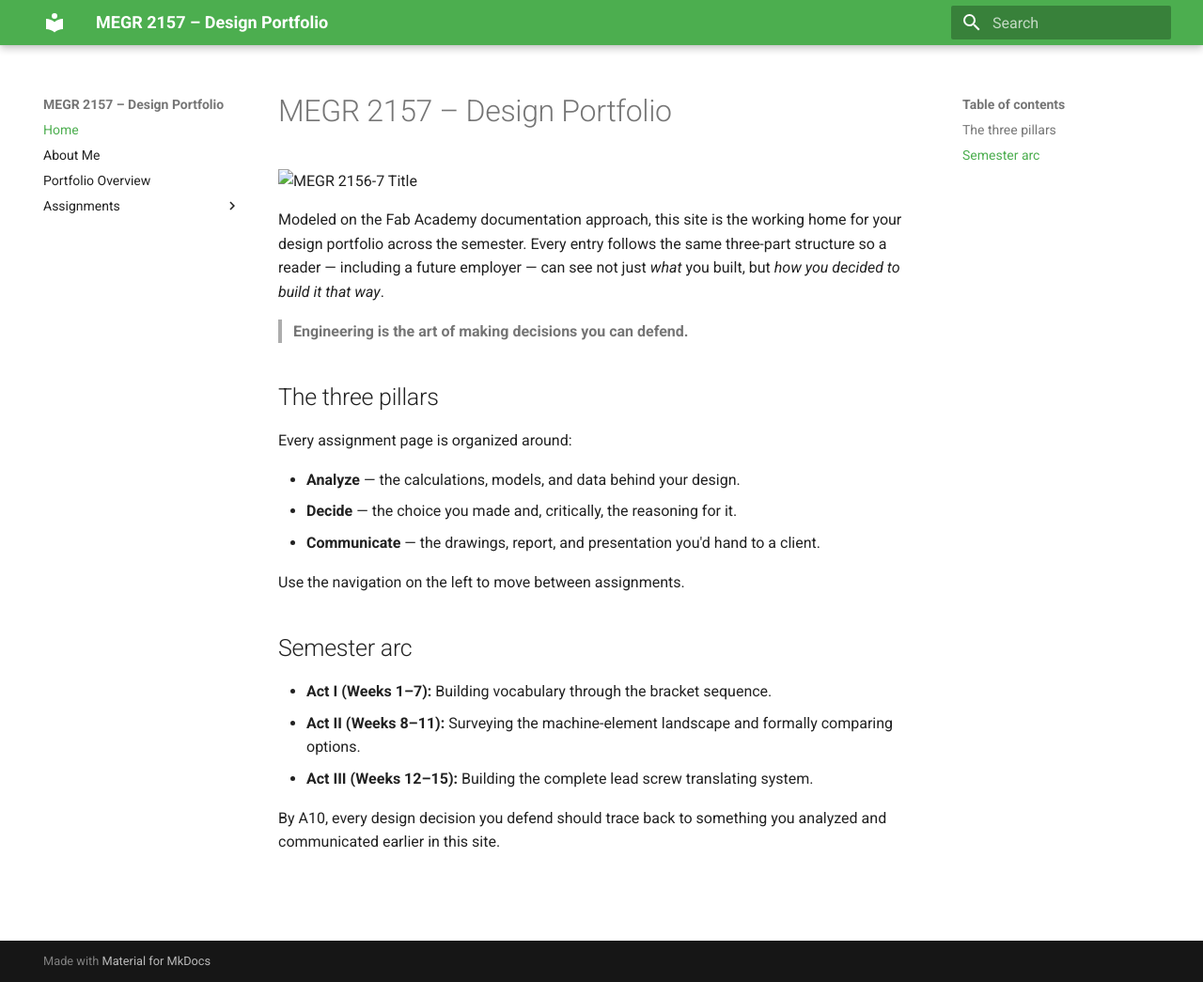
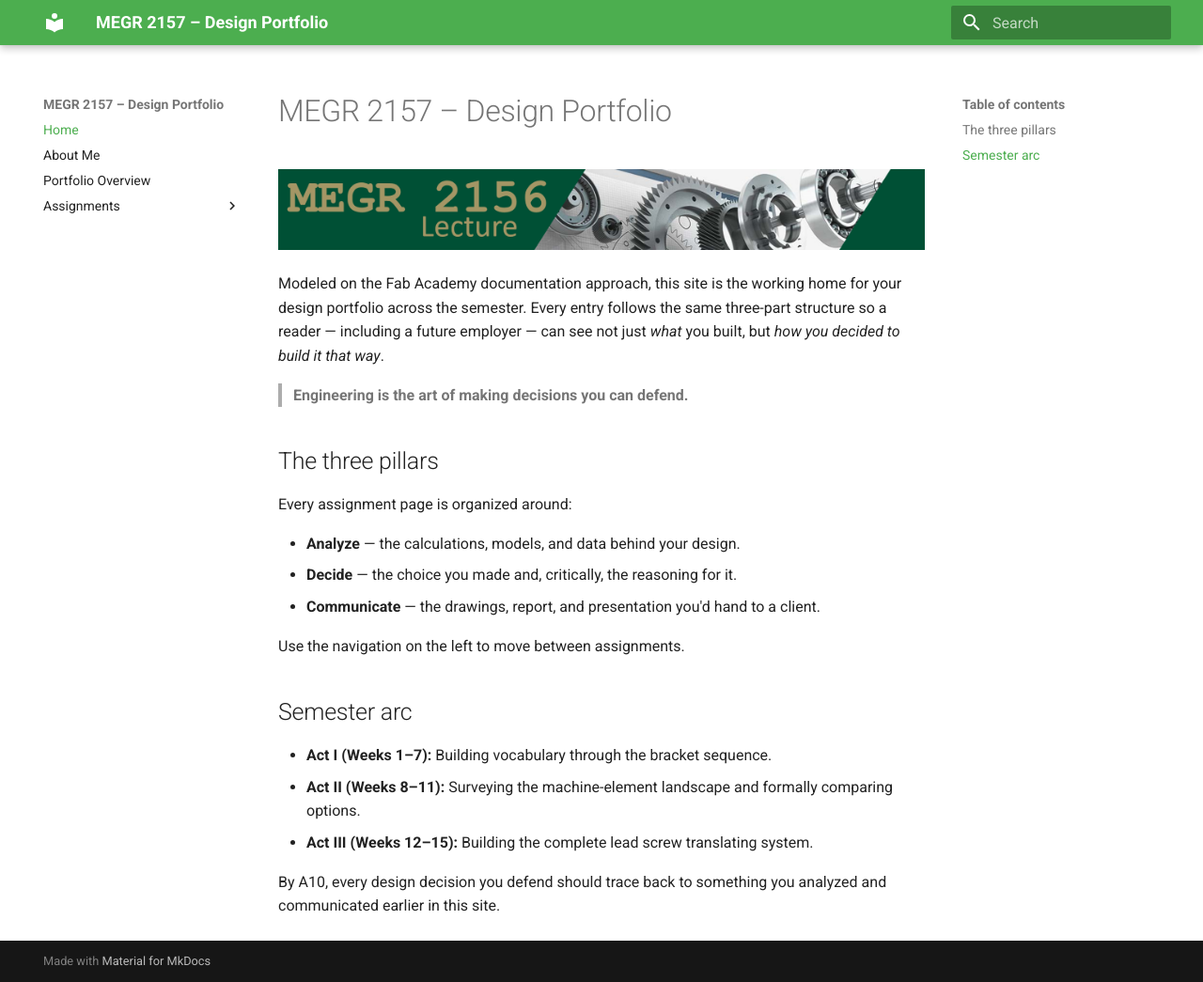
Before and after one commit to Ecornett5806/megr2157-portfolio, an MkDocs documentation site: the page built from docs/index.md, in a window 1280 px wide and 1045 px high. Shown: the whole window at 94% size. Built offline with MkDocs 1.6.1 and Material for MkDocs 9.7.7, drawn with Linux system fonts in a browser that asks for light colours.

Commit message:
updated png file

```diff
--- a/docs/index.md
+++ b/docs/index.md
@@ -1,6 +1,6 @@
 # MEGR 2157 – Design Portfolio
 
-![MEGR 2156-7 Title](portfolio-overview.md)
+![MEGR 2156-7 Title](MEGR2156title.png)
 
 Modeled on the Fab Academy documentation approach, this site is the working home for your design portfolio across the semester. Every entry follows the same three-part structure so a reader — including a future employer — can see not just *what* you built, but *how you decided to build it that way*.
 
```
